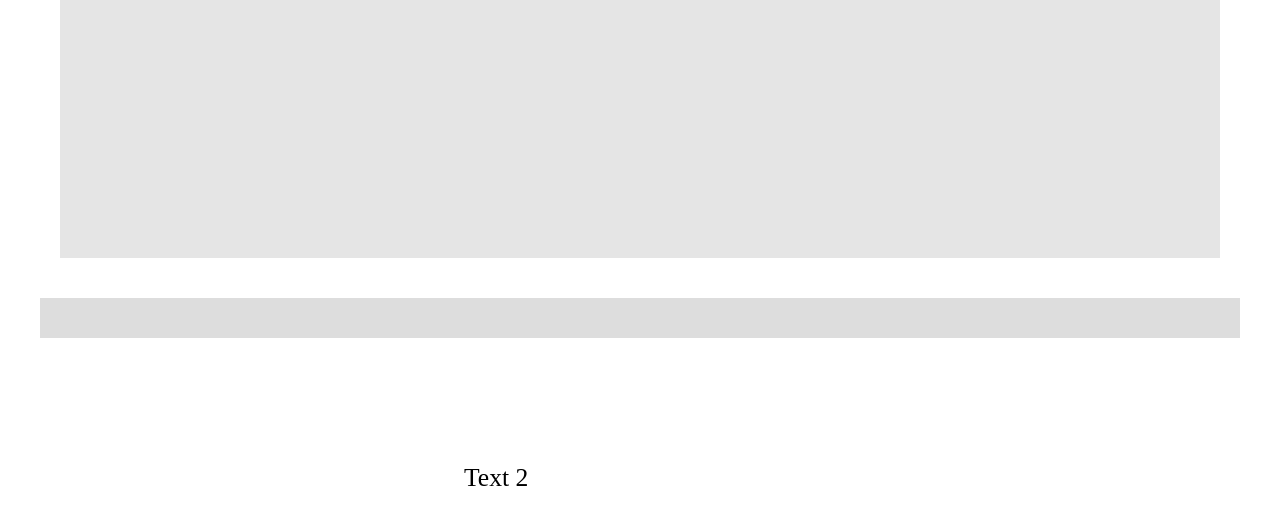
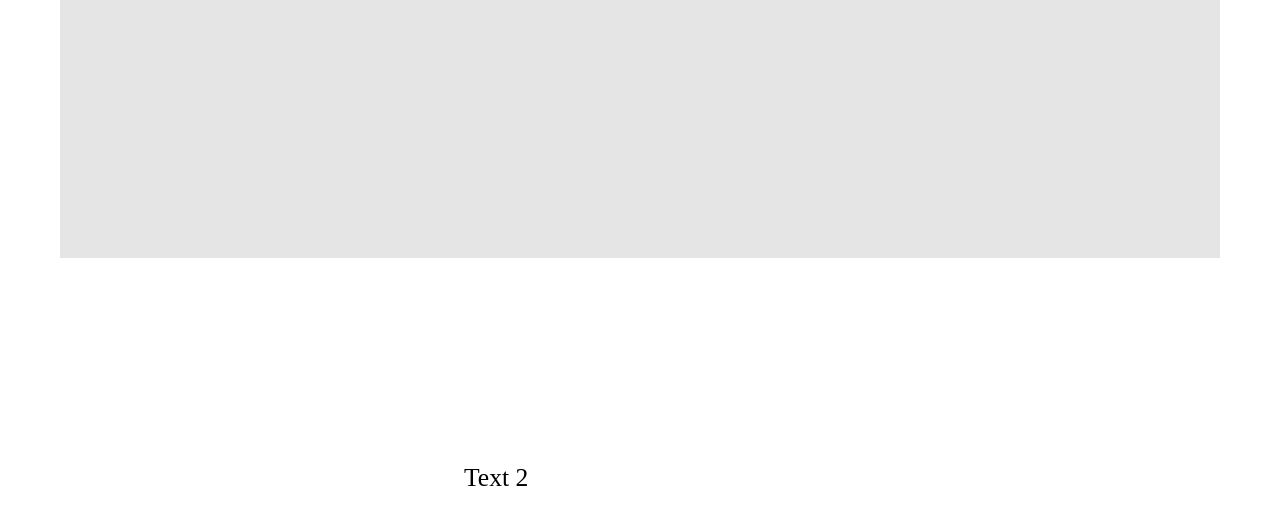
Before and after one commit to v2538n/fixed_scroll, a plain HTML site: page index.html in a window 1280 px wide. Shown: the part 1462-1986 px from the top of the page. Drawn offline with nearby package versions, Linux system fonts and the light colour scheme.

Commit message:
fix n1.4

```diff
--- a/index.html
+++ b/index.html
@@ -72,7 +72,7 @@
 			</div> -->
 
 		</main>
-		<footer class="footer"></footer>
+		<!-- <footer class="footer"></footer> -->
 
 	</div>
 
```
